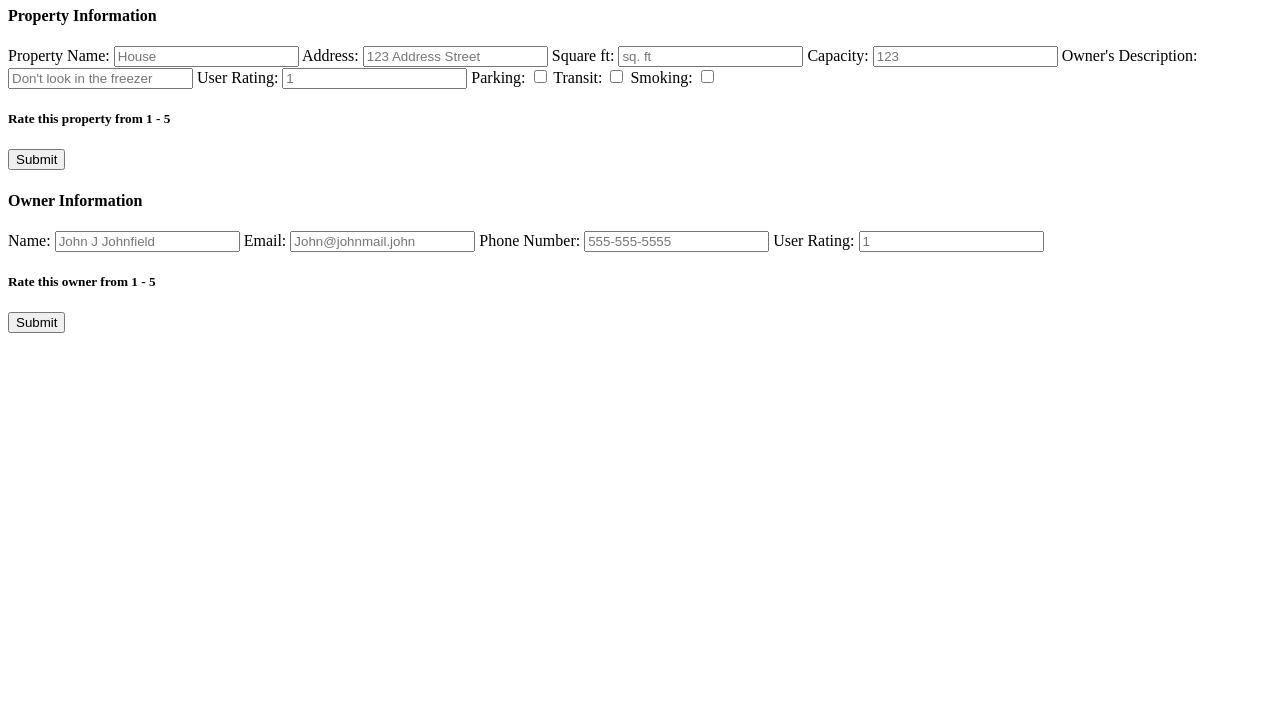
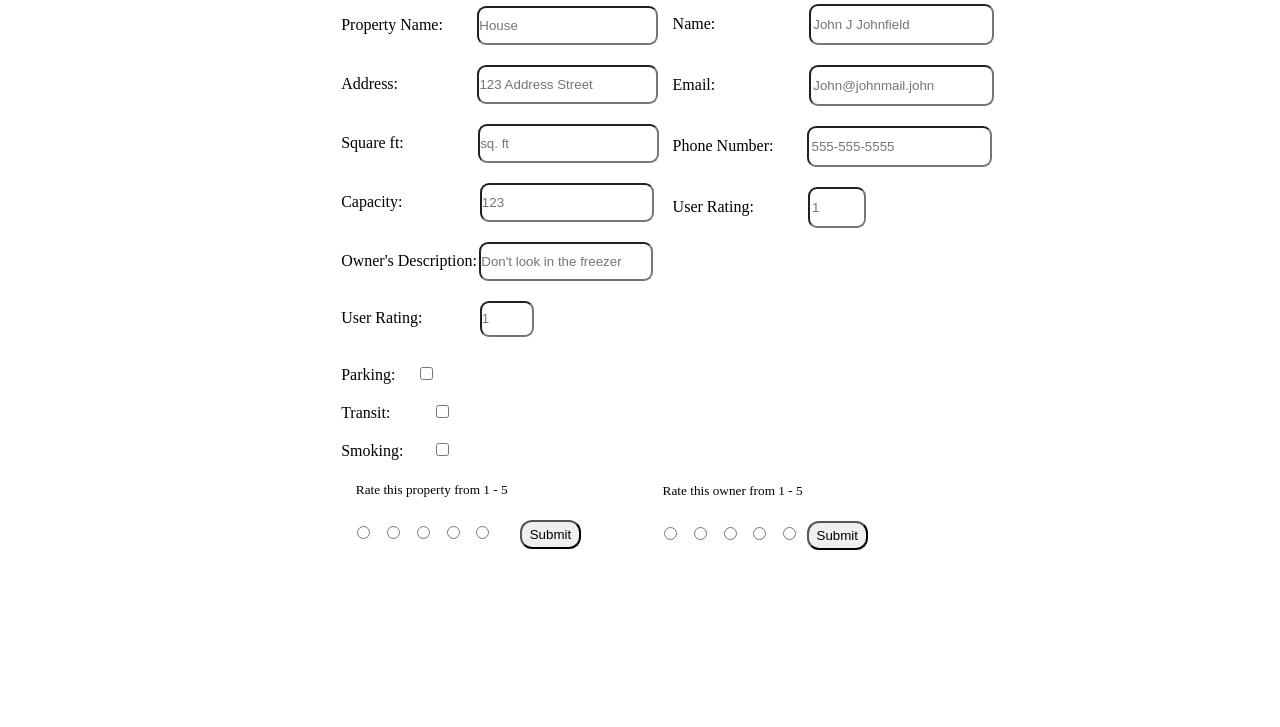
Before and after one commit to ethanp4/Final-Project, a plain HTML site: page html/ListingDetails.html in a window 1280 px wide. Shown: the part 73-800 px from the top of the page. Drawn offline with Linux system fonts and the light colour scheme.

Commit message:
listingdetails

```diff
--- /dev/null
+++ b/css/ListingDetails.css
@@ -0,0 +1,179 @@
+body {
+    background-color: white;
+}
+
+#container {
+    display: flex;
+    margin: 0 20%;
+}
+/* input {
+    padding-left: 10px;
+} */
+/*
+block - takes the whole space across and cannot edit width and height
+inline - takes the minimal space, can edit width and height
+inline-block - same as inline but can exist within the line as a block */
+
+/* PROPERTY INFO */
+
+#propertyInfo>label:nth-child(even) {
+    display: inline-block;
+    margin: 5px 20%;
+}
+
+#propertyInfo>input:nth-child(odd) {
+    display: inline;
+    padding: 10px 0;
+    margin: 10px -50px;
+    border-radius: 9px;
+}
+
+#propertyInfo>input:nth-child(5) {
+    margin: 10px -5px;
+}
+
+#propertyInfo>input:nth-child(7) {
+    margin: 10px -10px;
+}
+
+#propertyInfo>input:nth-child(9) {
+    margin: 10px -7px;
+    width: 170px;
+    height: 15px;
+}
+
+#propertyInfo>input:nth-child(11) {
+    margin: 10px -82px;
+    width: 170px;
+    height: 15px;
+}
+
+#propertyInfo>input:nth-child(13) {
+    margin: 10px -27px;
+    width: 50px;
+    height: 12px;
+}
+
+h4 {
+    text-align: center;
+}
+
+/* FILTER */
+
+#filter>label:nth-child(odd) {
+    display: inline;
+    margin: 5px 20%;
+}
+
+br {
+    display: hide;
+}
+
+#filter>input:nth-child(2) {
+    margin: 0 -60px;
+    margin-top: 20px;
+    /*parking*/
+}
+
+#filter>label:nth-child(5) {
+    margin-right: 38px;
+    /*transit input*/
+}
+
+#filter>label:nth-child(9) {
+    margin-right: 25px;
+    /*smoke input*/
+}
+
+/* RATING */
+.propRating>h5 {
+    font-weight: normal;
+    margin-left: 95px;
+}
+
+button {
+    position: relative;
+    left: 110px;
+}
+
+.rating {
+    position: relative;
+    left: 90px;
+    margin: 0.4rem;
+}
+
+h5+.rating {
+    text-align: center;
+}
+
+button {
+    border-radius: 12px;
+    padding: 5px 8px;
+}
+
+/* OWNER INFORMATION */
+#container2 {
+    display: flex;
+    width: 1000px;
+}
+
+#ownerInfo>label {
+
+    display: inline;
+    margin: 10px;
+
+}
+
+#ownerInfo>input {
+
+    display: inline-block;
+    height: 30px;
+    border-radius: 9px;
+    margin-bottom: 2px;
+}
+
+#ownerInfo>input:nth-child(3) {/*name rating*/
+    margin: 8px 0;
+    height: 35px;
+    border-radius: 9px;
+    margin-bottom: 20px;
+    margin-left: 80px;
+}
+
+#ownerInfo>input:nth-child(6) {/*email rating*/
+    height: 35px;
+    border-radius: 9px;
+    margin-left: 80px;
+}
+
+#ownerInfo>input:nth-child(10) {/*phone rating*/
+    height: 35px;
+    border-radius: 9px;
+    margin-bottom: 20px;
+    margin-left: 20px;
+}
+
+#ownerInfo>input:nth-child(13) { /*user rating*/
+    height: 35px;
+    border-radius: 9px;
+    margin-bottom: 20px;
+    width: 50px;
+    margin-left: 40px;
+}
+
+/* OWNER RATING */
+.ownerRating > h5 {
+    margin-top: 235px;
+    font-weight: normal;
+}
+
+.ownerRating > .rating{
+    position: relative;
+    left: -5px;
+    margin: 0.4rem;
+}
+
+.ownerRating > button {
+    position: relative;
+    left: -5px;
+}
--- a/html/ListingDetails.html
+++ b/html/ListingDetails.html
@@ -4,15 +4,16 @@
 <head>
   <meta charset="UTF-8">
   <meta name="viewport" content="width=device-width, initial-scale=1.0">
-  <title>Document</title>
+  <title>Listing Details</title>
+  <link rel="stylesheet" href="/css/ListingDetails.css">
 </head>
 
 <body>
   <!-- CALENDAR -->
-  <div id="calendar">
+  <!-- <div id="calendar">
     <h1>Property Information</h1>
-  </div>
-
+  </div> -->
+  <div id="container">
     <!-- PROPERTY INFO-->
     <div id="propertyInfo">
       <h4>Property Information</h4>
@@ -35,50 +36,59 @@
       <input type="text" placeholder="1" name="rating">
 
       <!-- Filter -->
+      <div id="filter">
         <label for="parking">Parking: </label>
         <input type="checkbox" name="parking">
-
+        <br>
+        <br>
         <label for="transit">Transit: </label>
         <input type="checkbox" name="transit">
-
+        <br>
+        <br>
         <label for="smoking">Smoking: </label>
         <input type="checkbox" name="smoking">
+      </div>
 
-    <!-- Rating: embed the link of the icon  fron awesome icon library -->
+      <div class="propRating">
         <h5>Rate this property from 1 - 5</h5>
-    <span class="rating"></span>
-    <span class="rating"></span>
-    <span class="rating"></span>
-    <span class="rating"></span>
-    <span class="rating"></span>
+        <input class="rating" type="radio">
+        <input class="rating" type="radio">
+        <input class="rating" type="radio">
+        <input class="rating" type="radio">
+        <input class="rating" type="radio">
         <button type="submit">Submit</button>
       </div>
+    </div>
+    <!-- Rating: embed the link of the icon  fron awesome icon library -->
+
 
     <!-- OWNER INFO -->
+    <div id="container2">
     <div id="ownerInfo">
       <h4>Owner Information</h4>
       <label for="name">Name: </label>
       <input type="text" placeholder="John J Johnfield">
+      <br>
 
       <label for="email">Email: </label>
       <input type="text" placeholder="John@johnmail.john">
-
+      <br>
+      <br>
       <label for="phoneNum">Phone Number: </label>
       <input type="text" placeholder="555-555-5555">
-
+      <br>
       <label for="userRating">User Rating: </label>
       <input type="text" placeholder="1">
-
+      <br>
         <!-- Rating -->
+        <div class="ownerRating">
           <h5>Rate this owner from 1 - 5</h5>
-    <span class="rating"></span>
-    <span class="rating"></span>
-    <span class="rating"></span>
-    <span class="rating"></span>
-    <span class="rating"></span>
+          <input class="rating" type="radio">
+          <input class="rating" type="radio">
+          <input class="rating" type="radio">
+          <input class="rating" type="radio">
+          <input class="rating" type="radio">
           <button type="submit">Submit</button>
         </div>
-
       </body>
-
 </html>
```
Also changed, not shown: html/LoginPage.html (+1 -1 lines). Lines whose indentation alone changed are shown as unchanged.
